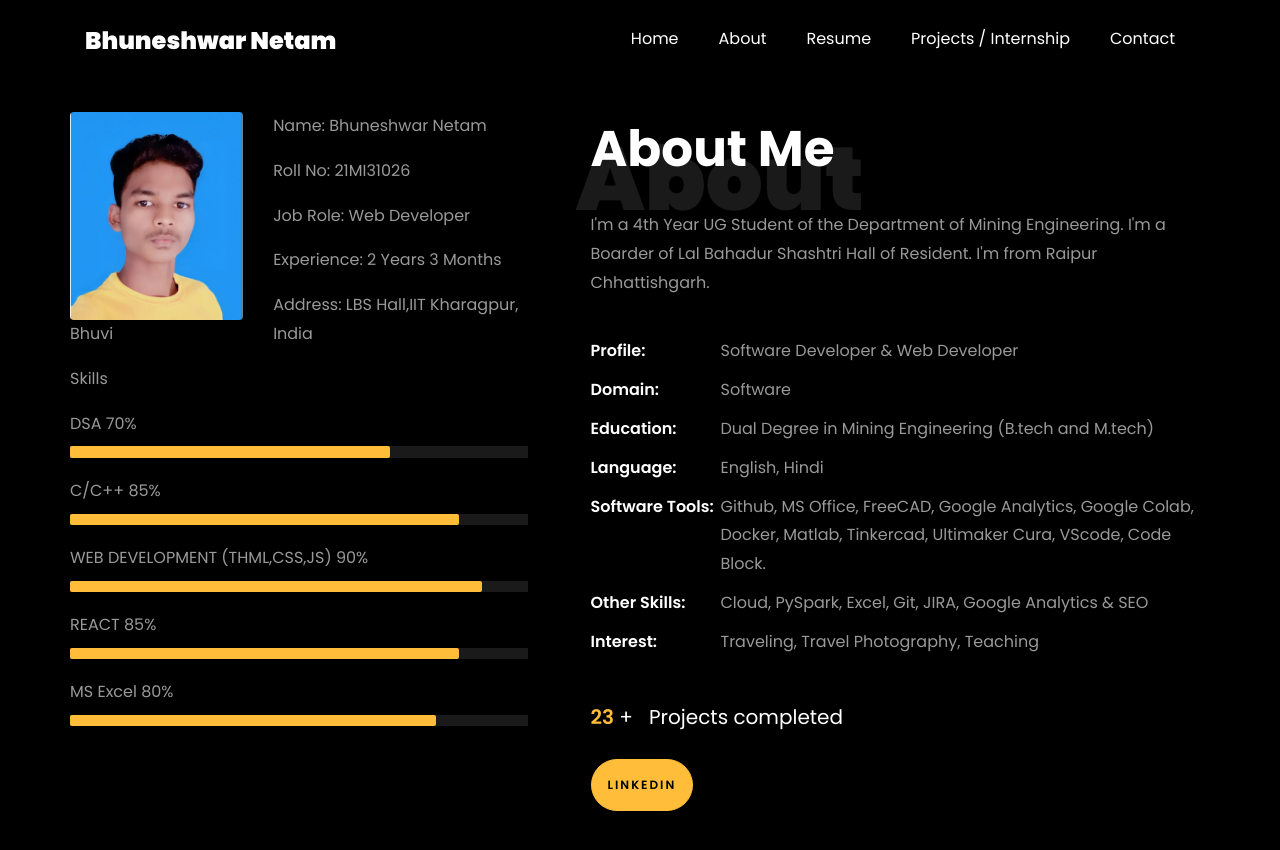
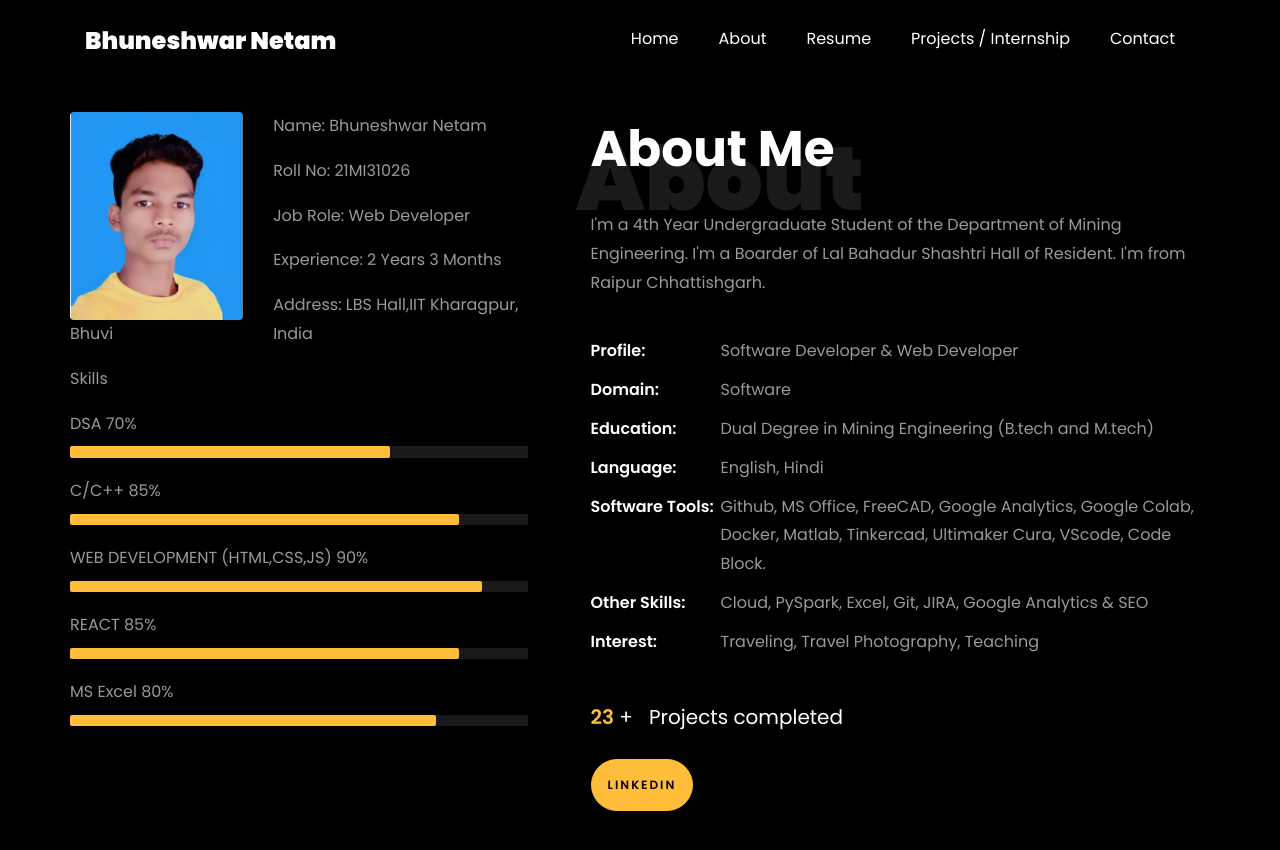
Before and after one commit to bkumar0750/Bhuvi-portfolio, a plain HTML site: page aboutme.html in a window 1280 px wide. Drawn offline with Linux system fonts and the light colour scheme.

Commit message:
Update aboutme.html

```diff
--- a/aboutme.html
+++ b/aboutme.html
@@ -171,7 +171,7 @@
 											aria-valuemax="100"></div>
 									</div>
 
-									<span>WEB DEVELOPMENT (THML,CSS,JS)</span> <span class="pull-right">90%</span>
+									<span>WEB DEVELOPMENT (HTML,CSS,JS)</span> <span class="pull-right">90%</span>
 									<div class="progress">
 										<div class="progress-bar" role="progressbar" style="width: 90%" aria-valuenow="90" aria-valuemin="0"
 											aria-valuemax="100"></div>
@@ -200,7 +200,7 @@
 								<h1 class="big">About</h1>
 								<h2 class="mb-4">About Me</h2>
 
-								<p>I'm a 4th Year UG Student of the Department of Mining Engineering.
+								<p>I'm a 4th Year Undergraduate Student of the Department of Mining Engineering.
 									I'm a Boarder of Lal Bahadur Shashtri Hall of Resident.
 									I'm from Raipur Chhattishgarh.
 								</p>
```
